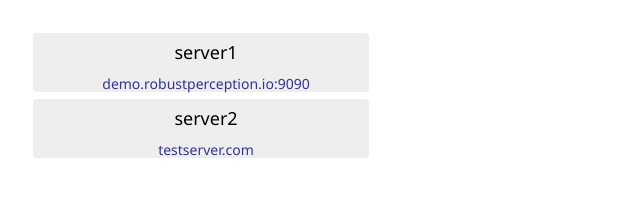
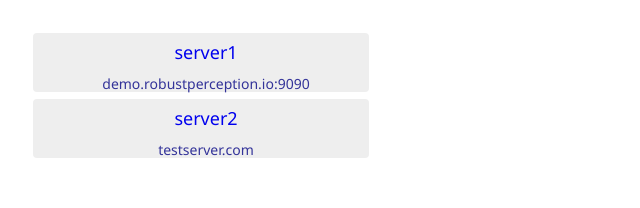
Before and after one commit to nimesh-madhavan/syn-hackathon, an Angular app in the folder app/: page /servers in a window 1280 px wide. Before the commit this address led to /. Shown: the top 208 px of the page, without its empty margins (0-640 px from the left). Built offline with nearby package versions, Linux system fonts and the light colour scheme.

Commit message:
add routing to metrics

```diff
--- a/app/src/app/app-routing.module.ts
+++ b/app/src/app/app-routing.module.ts
@@ -1,10 +1,18 @@
 import { NgModule } from '@angular/core';
 import { Routes, RouterModule } from '@angular/router';
+import { ServerListComponent } from './server-list/server-list.component'
+import { MetricsListComponent } from './metrics-list/metrics-list.component'
 
-const routes: Routes = [];
+const routes: Routes = [
+  { path: 'servers', component: ServerListComponent },
+  { path: 'metrics/:server', component: MetricsListComponent },
+  { path: '', redirectTo: '/servers', pathMatch: 'full' }
+];
 
 @NgModule({
   imports: [RouterModule.forRoot(routes)],
   exports: [RouterModule]
 })
+
+
 export class AppRoutingModule { }
--- a/app/src/app/app.component.html
+++ b/app/src/app/app.component.html
@@ -1,5 +1,3 @@
 <!--The content below is only a placeholder and can be replaced.-->
 <div style="text-align:center">
- <app-server-list></app-server-list>
-
 <router-outlet></router-outlet>
--- a/app/src/app/app.module.ts
+++ b/app/src/app/app.module.ts
@@ -4,11 +4,13 @@ import { NgModule } from '@angular/core';
 import { AppRoutingModule } from './app-routing.module';
 import { AppComponent } from './app.component';
 import { ServerListComponent } from './server-list/server-list.component';
+import {MetricsListComponent}  from './metrics-list/metrics-list.component'
 
 @NgModule({
   declarations: [
     AppComponent,
-    ServerListComponent
+    ServerListComponent,
+    MetricsListComponent
   ],
   imports: [
     BrowserModule,
--- /dev/null
+++ b/app/src/app/local-store.service.ts
@@ -0,0 +1,31 @@
+import { Injectable } from '@angular/core';
+import { ServerListComponent } from './server-list/server-list.component';
+import { JsonPipe } from '@angular/common';
+
+const serversKey ='servers';
+
+@Injectable({
+  providedIn: 'root'
+})
+export class LocalStoreService {
+  constructor() {
+    if(!localStorage.getItem(serversKey)){
+    var servers = [
+      {
+        name: "server1",
+        url: "demo.robustperception.io:9090"
+      },
+      {
+        name: "server2",
+        url: "testserver.com"
+      }
+    ];
+
+      localStorage.setItem(serversKey, JSON.stringify( servers));
+    }
+  }
+
+  GetServers() {
+    return JSON.parse( localStorage.getItem(serversKey));
+  }
+}
--- a/app/src/app/server-list/server-list.component.html
+++ b/app/src/app/server-list/server-list.component.html
@@ -1,6 +1,8 @@
 <ul class="servers">
   <li *ngFor="let server of servers">
+    <a routerLink="/metrics/{{server.url}}">
       <span class="server-name">{{server.name}}</span>
       <span class="server-url">{{server.url}}</span>
+    </a>
   </li>
 </ul>
--- a/app/src/app/server-list/server-list.component.ts
+++ b/app/src/app/server-list/server-list.component.ts
@@ -1,4 +1,5 @@
 import { Component, OnInit } from '@angular/core';
+import { LocalStoreService } from '../local-store.service'
 
 @Component({
   selector: 'app-server-list',
@@ -6,21 +7,12 @@ import { Component, OnInit } from '@angular/core';
   styleUrls: ['./server-list.component.css']
 })
 export class ServerListComponent implements OnInit {
-  servers = [
-    {
-      name: "server1",
-      url: "demo.robustperception.io:9090"
-    },
-    {
-      name: "server2",
-      url: "testserver.com"
-    }
-  ];
+  servers = [];
 
-  constructor() { }
+  constructor(private localStore : LocalStoreService) { }
 
   ngOnInit() {
-
+    this.servers = this.localStore.GetServers()
   }
 
 }
```
Also changed, not shown: 1 other file (tests, documents, lock files or other folders).
